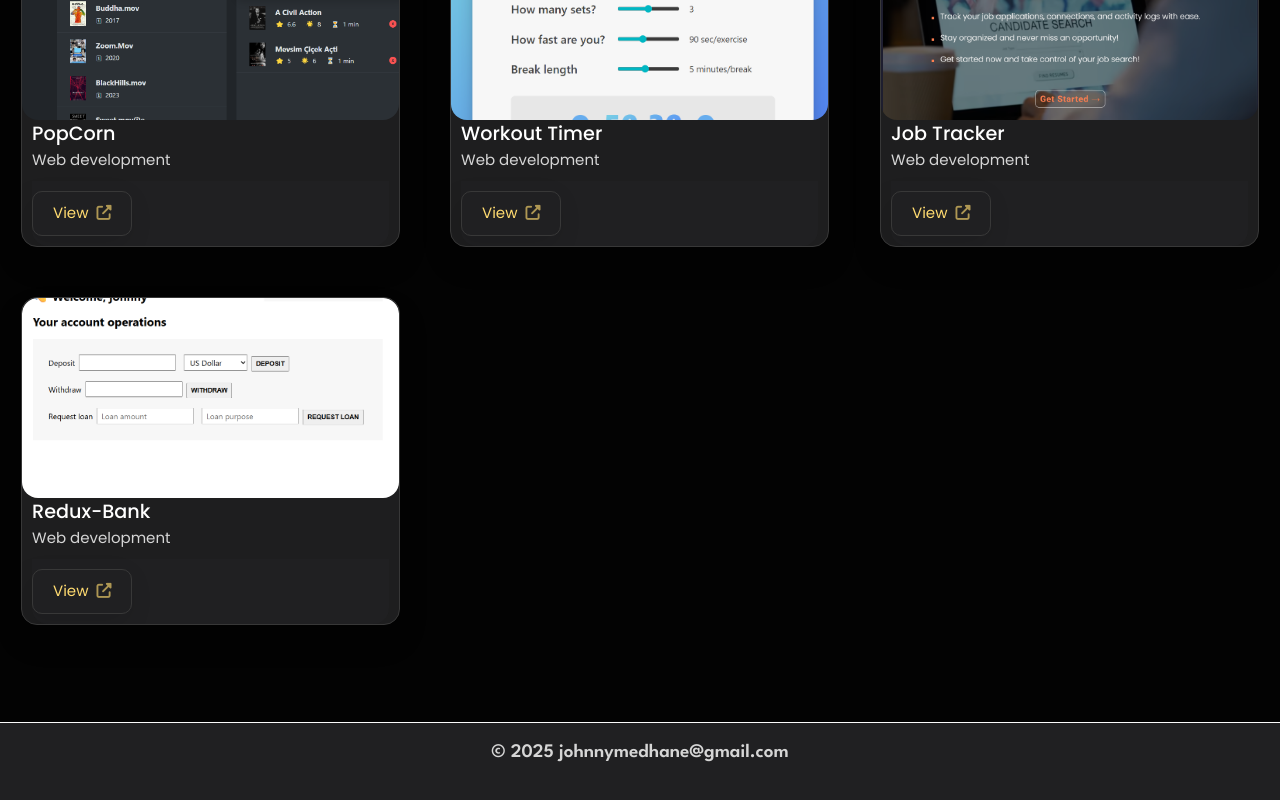
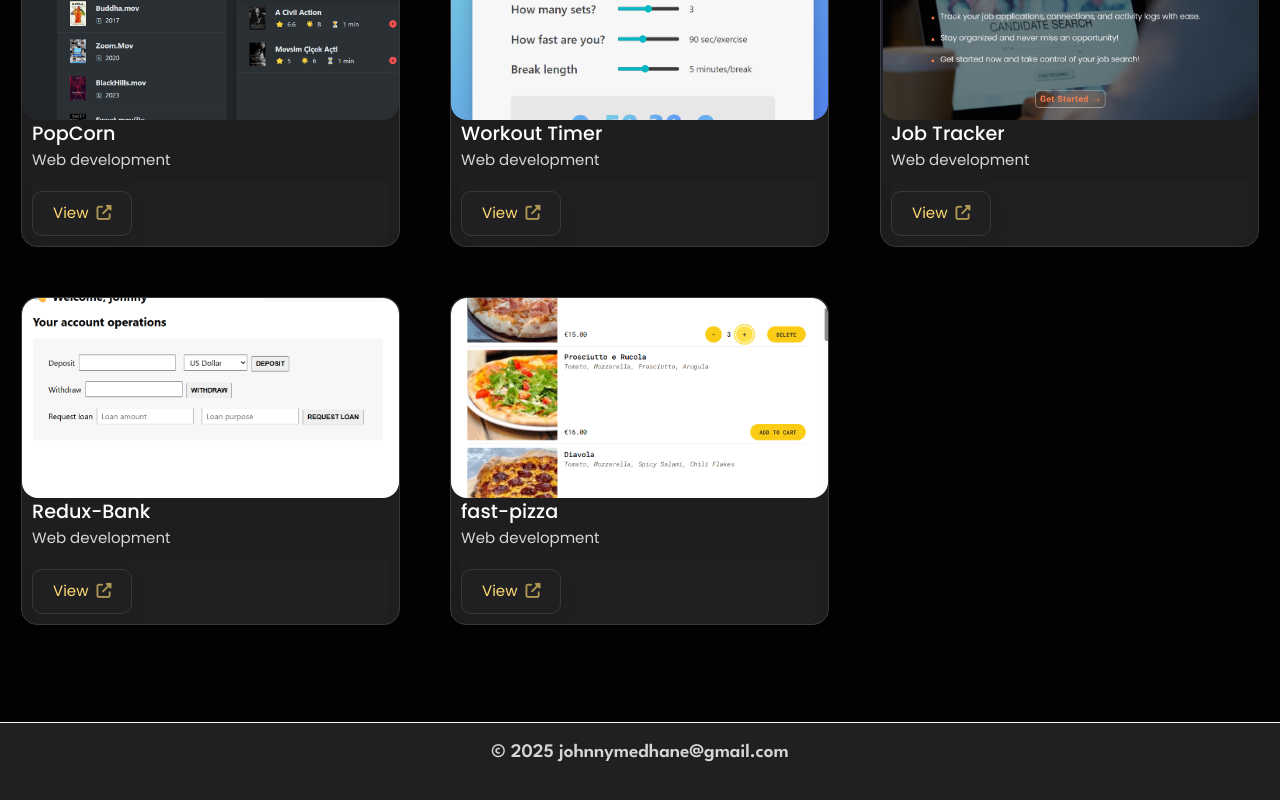
Before and after one commit to Johnnymedhane/my-portfolio, a React (Create React App) app: page /projects in a window 1280 px wide. Shown: the part 1062-1862 px from the top of the page. Built offline with nearby package versions, Linux system fonts and the light colour scheme.

Commit message:
added Front-End Developer experience and modified some css

```diff
--- a/src/components/Resume.jsx
+++ b/src/components/Resume.jsx
@@ -31,6 +31,17 @@ export function Resume() {
   ];
 
   const experienceList = [
+
+    {
+      name: "Front-end Developer",
+      year: '2024 - current',
+      description: 'Self-Directed Projects',
+      children: <p className="timeline-text">Developing and maintaining real web applications and practicing modern frontend development with a focus on React.
+        <br />
+        <span>Built and deployed 20+ responsive React projects</span>
+      </p>
+    },
+
     {
       name: 'freelancer QA Tester',
       year: '2021 - current',
--- a/src/contexts/ProjectsContext.jsx
+++ b/src/contexts/ProjectsContext.jsx
@@ -7,24 +7,157 @@ const ProjectsContext = createContext();
 
 
 const projects = [
-  { name: 'Management Screen STD', category: 'QA', img: `${process.env.PUBLIC_URL}/images/screen-manage.png`, webLink: '', github: 'https://github.com/Johnnymedhane/QA_Projects_Exercises/blob/main/QA-KMS-%20STD.docx' },
-{ name: 'RateRes STD', category: 'QA', img: `${process.env.PUBLIC_URL}/images/rate-res.png`, webLink: '', github: 'https://github.com/Johnnymedhane/QA_Projects_Exercises/blob/main/std%20RateRes.docx' },
-{ name: 'Saving-planer STP', category: 'QA', img: `${process.env.PUBLIC_URL}/images/stp saving-planer.png`, webLink: '', github: 'https://github.com/Johnnymedhane/Saving-Planer/blob/main/QA/STP-Save%20Planer.docx' },
-{ name: 'Spotify-Dataset', category: 'Python data-analist', img: `${process.env.PUBLIC_URL}/images/python-spotify.png`, webLink: '', github: 'https://github.com/Johnnymedhane/Python-projects-and-exercises/blob/main/Project_spotifay.dataset.ipynb' },
-{ name: 'Dtaset analysis', category: 'Python data-analist', img: `${process.env.PUBLIC_URL}/images/data-analist.png`, github: 'https://github.com/Johnnymedhane/Python-projects-and-exercises/blob/main/Chipotle/Exercise_with_Solutions.ipynb' },
-{ name: 'Calculator', category: 'Web development', img: `${process.env.PUBLIC_URL}/images/calculator2.png`, webLink: 'https://myclculatorproject.netlify.app', github: 'https://github.com/Johnnymedhane/Calculator' },
-{ name: 'River-Puzzle', category: 'Web development', img: `${process.env.PUBLIC_URL}/images/river-puzzle.png`, webLink: 'https://johnnymedhane.github.io/river-puzzle/', github: 'https://github.com/Johnnymedhane/river-puzzle' },
-{ name: 'Saving-Planer', category: 'Web development', img: `${process.env.PUBLIC_URL}/images/saving-planer.png`, webLink: 'https://app.netlify.com/teams/johnnymedhane', github: 'https://github.com/Johnnymedhane/Saving-Planer' },
-{ name: 'eat-n-split', category: 'Web development', img: `${process.env.PUBLIC_URL}/images/bill-split.png`, webLink: 'https://app.netlify.com/teams/johnnymedhane', github: 'https://github.com/Johnnymedhane/06-eat-n-split' },
-{ name: 'Travel-List', category: 'Web development', img: `${process.env.PUBLIC_URL}/images/to-do-list.png`, webLink: 'https://dazzling-tulumba-2334c5.netlify.app/', github: 'https://github.com/Johnnymedhane/Travel-List' },
-{ name: 'Classy-Weather', category: 'Web development', img: `${process.env.PUBLIC_URL}/images/classy-weather.png`, webLink: 'https://johnnymedhane.github.io/classy-weather/', github: 'https://github.com/Johnnymedhane/classy-weather' },
-{ name: 'Pizza-page', category: 'Web development', img: `${process.env.PUBLIC_URL}/images/pizza-image.png`, webLink: 'https://strong-trifle-c1690d.netlify.app', github: 'https://github.com/Johnnymedhane/Pizza-page' },
-{ name: 'Worldwise', category: 'Web development', img: `${process.env.PUBLIC_URL}/images/worldwise.png`, webLink: 'https://world-wise-cities.netlify.app/', github: 'https://github.com/Johnnymedhane/World-Wise' },
-{ name: 'React-quizs', category: 'Web development', img: `${process.env.PUBLIC_URL}/images/quizs.png`, webLink: 'https://react-quizss.netlify.app', github: 'https://github.com/Johnnymedhane/React-Quizs' },
-{ name: 'PopCorn', category: 'Web development', img: `${process.env.PUBLIC_URL}/images/movies.png`, webLink: 'https://johnnymedhane.github.io/usePopCorn/', github: 'https://github.com/Johnnymedhane/usePopCorn' },
-{ name: 'Workout Timer', category: 'Web development', img: `${process.env.PUBLIC_URL}/images/work-out.png`, webLink: 'https://workouts-timer.netlify.app/', github: 'https://github.com/Johnnymedhane/workout-timer' },
-{ name: 'Job Tracker', category: 'Web development', img: `${process.env.PUBLIC_URL}/images/job-tracker.png`, webLink: 'https://track-your-jobs.netlify.app/', github: 'https://github.com/Johnnymedhane/job-tracker/tree/main' },
-{ name: 'Redux-Bank', category: 'Web development', img: `${process.env.PUBLIC_URL}/images/redux-bank.png`, webLink: ' https://johnnymedhane.github.io/react-redux-bank/', github: 'https://github.com/Johnnymedhane/react-redux-bank' }
+  {
+    name: 'Management Screen STD',
+    category: 'QA',
+    img: `${process.env.PUBLIC_URL}/images/screen-manage.png`,
+    webLink: '',
+    github: 'https://github.com/Johnnymedhane/QA_Projects_Exercises/blob/main/QA-KMS-%20STD.docx'
+  },
+
+  {
+    name: 'RateRes STD',
+    category: 'QA',
+    img: `${process.env.PUBLIC_URL}/images/rate-res.png`,
+    webLink: '',
+    github: 'https://github.com/Johnnymedhane/QA_Projects_Exercises/blob/main/std%20RateRes.docx'
+  },
+
+  {
+    name: 'Saving-planer STP',
+    category: 'QA',
+    img: `${process.env.PUBLIC_URL}/images/stp saving-planer.png`,
+    webLink: '',
+    github: 'https://github.com/Johnnymedhane/Saving-Planer/blob/main/QA/STP-Save%20Planer.docx'
+  },
+
+
+  {
+    name: 'Spotify-Dataset',
+    category: 'Python data-analist',
+    img: `${process.env.PUBLIC_URL}/images/python-spotify.png`,
+    webLink: '',
+    github: 'https://github.com/Johnnymedhane/Python-projects-and-exercises/blob/main/Project_spotifay.dataset.ipynb'
+  },
+
+  {
+    name: 'Dtaset analysis',
+    category: 'Python data-analist',
+    img: `${process.env.PUBLIC_URL}/images/data-analist.png`,
+    github: 'https://github.com/Johnnymedhane/Python-projects-and-exercises/blob/main/Chipotle/Exercise_with_Solutions.ipynb'
+  },
+
+  {
+    name: 'Calculator',
+    category: 'Web development',
+    img: `${process.env.PUBLIC_URL}/images/calculator2.png`,
+    webLink: 'https://myclculatorproject.netlify.app',
+    github: 'https://github.com/Johnnymedhane/Calculator'
+  },
+
+  {
+    name: 'River-Puzzle',
+    category: 'Web development',
+    img: `${process.env.PUBLIC_URL}/images/river-puzzle.png`,
+    webLink: 'https://johnnymedhane.github.io/river-puzzle/',
+    github: 'https://github.com/Johnnymedhane/river-puzzle'
+  },
+
+  {
+    name: 'Saving-Planer',
+    category: 'Web development',
+    img: `${process.env.PUBLIC_URL}/images/saving-planer.png`,
+    webLink: 'https://app.netlify.com/teams/johnnymedhane',
+    github: 'https://github.com/Johnnymedhane/Saving-Planer'
+  },
+
+  {
+    name: 'eat-n-split',
+    category: 'Web development',
+    img: `${process.env.PUBLIC_URL}/images/bill-split.png`,
+    webLink: 'https://app.netlify.com/teams/johnnymedhane',
+    github: 'https://github.com/Johnnymedhane/06-eat-n-split'
+  },
+
+  {
+    name: 'Travel-List',
+    category: 'Web development',
+    img: `${process.env.PUBLIC_URL}/images/to-do-list.png`,
+    webLink: 'https://dazzling-tulumba-2334c5.netlify.app/',
+    github: 'https://github.com/Johnnymedhane/Travel-List'
+  },
+
+  {
+    name: 'Classy-Weather',
+    category: 'Web development',
+    img: `${process.env.PUBLIC_URL}/images/classy-weather.png`,
+    webLink: 'https://johnnymedhane.github.io/classy-weather/',
+    github: 'https://github.com/Johnnymedhane/classy-weather'
+  },
+
+  {
+    name: 'Pizza-page',
+    category: 'Web development',
+    img: `${process.env.PUBLIC_URL}/images/pizza-image.png`,
+    webLink: 'https://strong-trifle-c1690d.netlify.app',
+    github: 'https://github.com/Johnnymedhane/Pizza-page'
+  },
+
+  {
+    name: 'Worldwise',
+    category: 'Web development',
+    img: `${process.env.PUBLIC_URL}/images/worldwise.png`,
+    webLink: 'https://world-wise-cities.netlify.app/',
+    github: 'https://github.com/Johnnymedhane/World-Wise'
+  },
+
+  {
+    name: 'React-quizs',
+    category: 'Web development',
+    img: `${process.env.PUBLIC_URL}/images/quizs.png`,
+    webLink: 'https://react-quizss.netlify.app',
+    github: 'https://github.com/Johnnymedhane/React-Quizs'
+  },
+
+  {
+    name: 'PopCorn',
+    category: 'Web development',
+    img: `${process.env.PUBLIC_URL}/images/movies.png`,
+    webLink: 'https://johnnymedhane.github.io/usePopCorn/',
+    github: 'https://github.com/Johnnymedhane/usePopCorn'
+  },
+
+  {
+    name: 'Workout Timer',
+    category: 'Web development',
+    img: `${process.env.PUBLIC_URL}/images/work-out.png`,
+    webLink: 'https://workouts-timer.netlify.app/',
+    github: 'https://github.com/Johnnymedhane/workout-timer'
+  },
+
+  {
+    name: 'Job Tracker',
+    category: 'Web development',
+    img: `${process.env.PUBLIC_URL}/images/job-tracker.png`,
+    webLink: 'https://track-your-jobs.netlify.app/',
+    github: 'https://github.com/Johnnymedhane/job-tracker/tree/main'
+  },
+
+  {
+    name: 'Redux-Bank',
+    category: 'Web development',
+    img: `${process.env.PUBLIC_URL}/images/redux-bank.png`,
+    webLink: ' https://johnnymedhane.github.io/react-redux-bank/',
+    github: 'https://github.com/Johnnymedhane/react-redux-bank'
+  },
+
+  {
+    name: 'fast-pizza',
+    category: 'Web development',
+    img: `${process.env.PUBLIC_URL}/images/fast-pizza.png`,
+    webLink: 'https://fast-pizza-deli.netlify.app',
+    github: 'https://github.com/Johnnymedhane/Fast-React-Pizza'
+  }
 ];
 
 
--- a/src/index.css
+++ b/src/index.css
@@ -37,7 +37,7 @@
   );
 
 --bg: hsl(0, 0%, 1%);
---tbg:hsla(240, 1%, 17%, 0.75);
+--tbg:hsla(240, 1%, 20%, 0.95);
 --black-1:hsl(240, 2%, 13%);
 --black-2:hsl(240, 2%, 12%);
 --white-1:#FFFFFF;
@@ -381,10 +381,10 @@ transform-origin: center;
 .nav-link:hover,
 .nav-link:focus { color: var(--light-gray); }
 
-.nav-link.active { color: var(--orange-2); }
+/* .nav-link.active { color: var(--orange-2); } */
 
 .nav-active{
-  color:var(--orange-1);
+  color: var(--orange-1) !important;
   font-size: var(--fs-6);
 }
 
@@ -1865,26 +1865,45 @@ textarea.form-input::-webkit-resizer { display: none; }
     padding: 12px 5px;
 
   } */
+    .nav{
+    position: fixed;
+    top: 0;
+    right: 0;
+    padding: 20px;
+    height: 100vh;
+    width: 100%;
+    display: flex;
+    justify-content: center;
+    background: var(--tbg);
+    backdrop-filter: blur(20px);
+    transform: translateX(100%);
+
+    transition: var(--transition-2);
+  }
+
   .nav-list{
+    margin-top: 20px;
    flex-direction: column;
-  }
+   align-items: center;
+   justify-content: space-around;
+    gap: 10px;
+  }
+  .nav-link{
+    font-size: var(--fs-3);
+  }
+  .nav-link:hover, .nav-link:focus{
+    font-size: var(--fs-4);
+  }
+  .nav-active{
+    font-size: var(--fs-5);
+  }
+
   .nav-toggle {
     display: block;
     position: fixed;
     z-index: 9000;
   }
-  .nav{
-    position: fixed;
-    top: 0;
-    right: 0;
-    height: 100vh;
-    width: 100%;
-    background: var(--tbg);
-    backdrop-filter: blur(0px);
-    transform: translateX(100%);
-
-    transition: var(--transition-2);
-  }
+
   /* home */
 
   .hero-container{
@@ -1990,31 +2009,26 @@ textarea.form-input::-webkit-resizer { display: none; }
 
 
 
-@media screen and (max-width: 480px) {
+@media screen and (max-width: 640px) {
 
   .head{
     padding: 10px 5px;
   }
-  .nav-list{
-   flex-direction: column;
-  }
+
+   .nav-link{
+    font-size: var(--fs-4);
+  }
+  .nav-link:hover, .nav-link:focus{
+    font-size: var(--fs-5);
+  }
+  .nav-active{
+    font-size: var(--fs-5);
+  }
+
   .nav-toggle {
     display: block;
     position: fixed;
     z-index: 9000;
-  }
-  .nav{
-    position: fixed;
-    top: 0;
-    right: 0;
-    height: 50vh;
-    width: 100%;
-    background: var(--tbg);
-    backdrop-filter: blur(10px);
-    -webkit-backdrop-filter: blur(10px);
-    z-index: 1000;
-    transform: translateX(100%);
-    transition: var(--transition-2);
   }
   .logo{
     height: 24px;
@@ -2075,6 +2089,9 @@ bottom: 5px;
 
 }
 
+main{
+  border-radius: 0%;
+}
 
 
 
```
Also changed, not shown: public/index.html (+5 -6 lines), public/images/fast-pizza.png (added).
